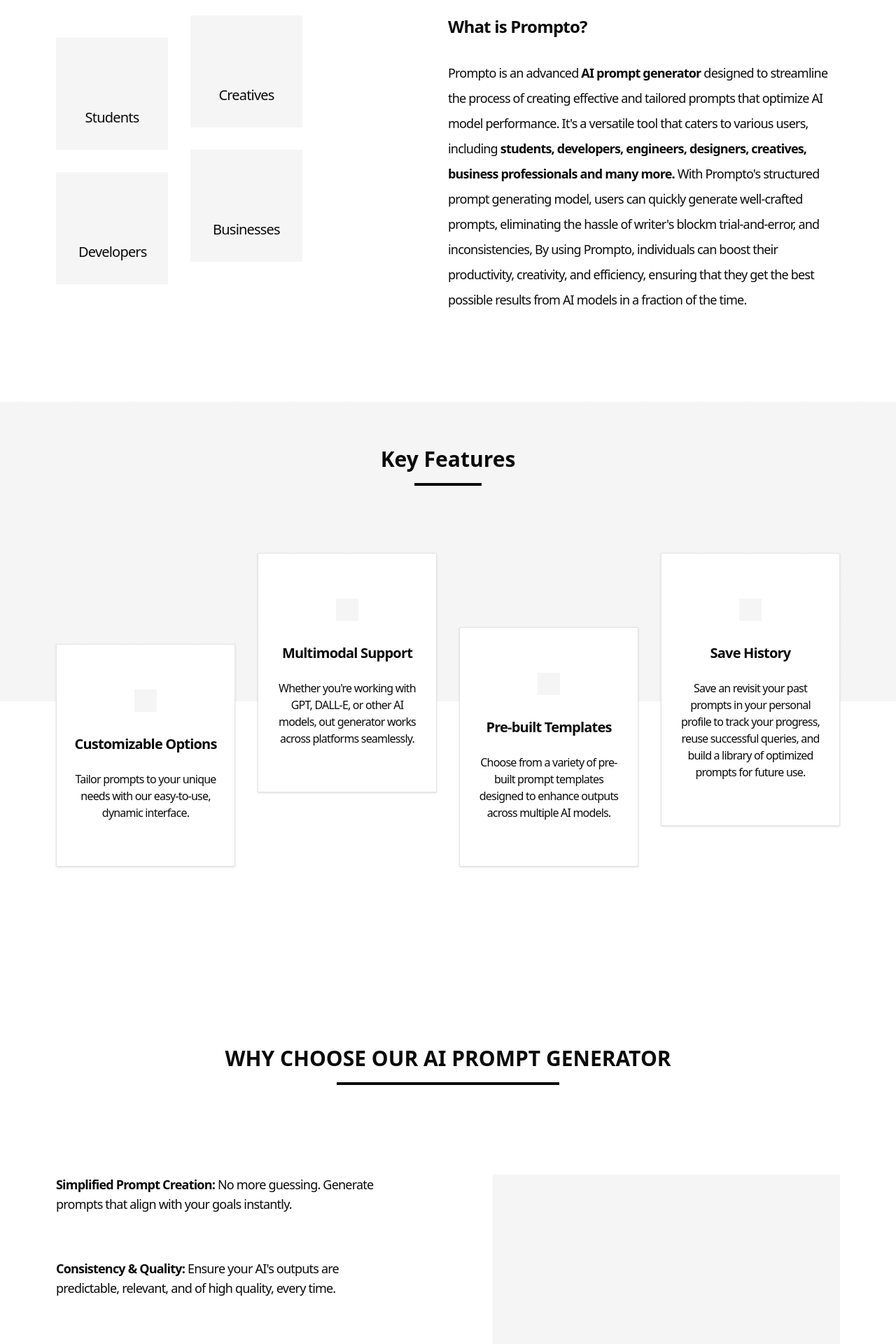
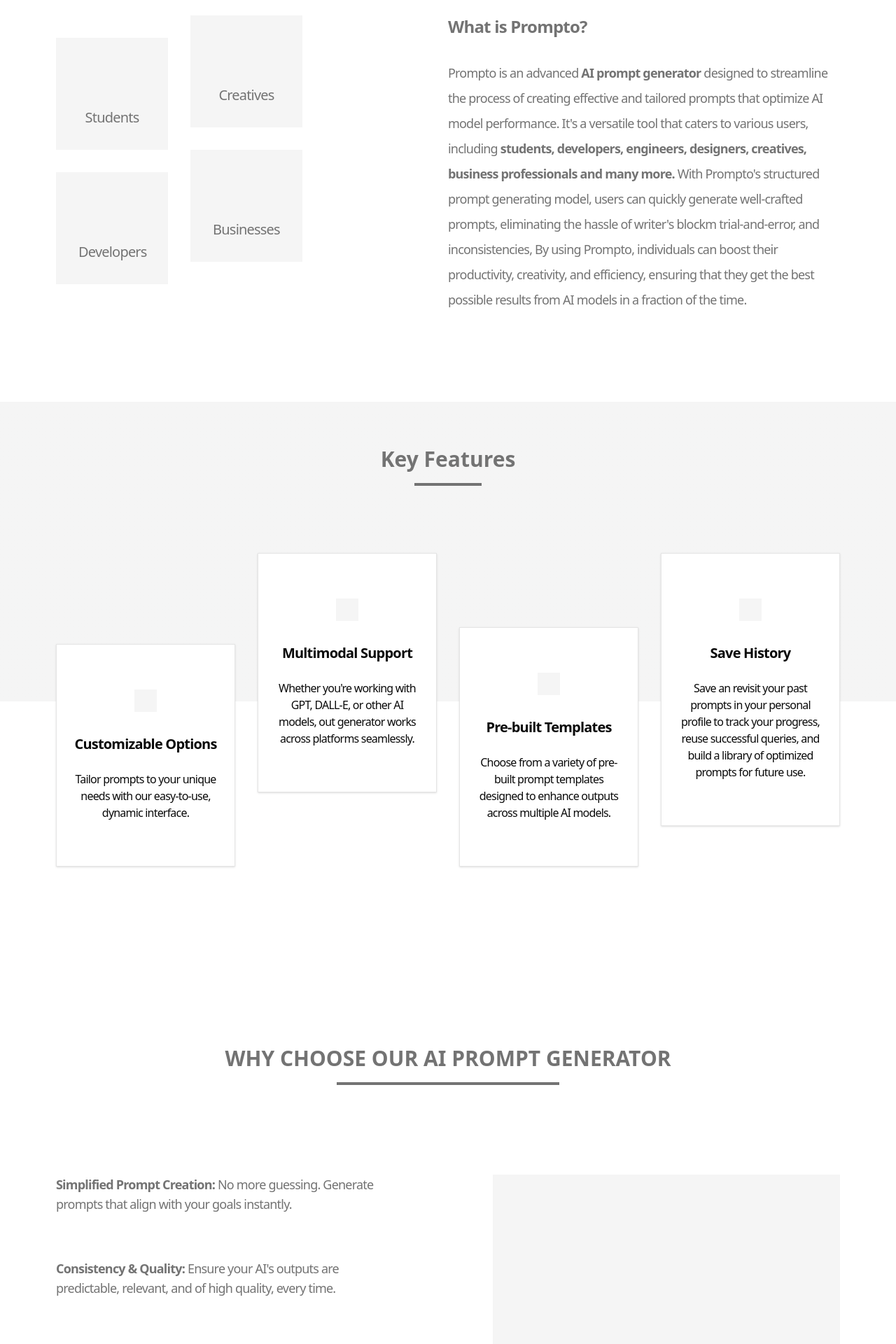
Before and after one commit to chingu-voyages/V54-tier3-team-37, a React (Vite) app in the folder frontend/: page / in a window 1280 px wide. Shown: the part 940-2860 px from the top of the page at 70% size. Built offline with nearby package versions, Linux system fonts and the light colour scheme; a web font is replaced by a local one.

Commit message:
feat(homepage): Add AboutHow and adjust text color

```diff
--- a/frontend/src/components/About.tsx
+++ b/frontend/src/components/About.tsx
@@ -11,10 +11,11 @@
 
 const About = () => {
   return (
-    <div className="w-full">
+    <div className="w-full text-muted-foreground">
       <AboutWhat />
       <AboutFeatures />
       <AboutWhy />
+      <AboutHow />
     </div>
   );
 };
@@ -46,20 +47,23 @@
       <Container className="gap-32 pt-16 pb-32">
         <div>
           <h2 className="text-3xl font-bold uppercase">Welcome to Prompto</h2>
-          <Separator className="border-foreground mx-auto mt-4 max-w-1/2 border-2" />
+          <Separator className="border-muted-foreground mx-auto mt-4 max-w-1/2 border-2" />
         </div>
         <div className="grid grid-cols-2 tracking-tighter">
-          <div className="grid w-fit h-fit grid-cols-2 text-center tracking-tighter">
+          <div className="grid h-fit w-fit grid-cols-2 text-center tracking-tighter">
             {personas.map((persona, index) => (
               <div
                 key={persona.name}
-                className={cn(`bg-muted size-40 flex flex-col justify-end p-8`, index % 2 === 0 && 'self-end mt-8 mr-8')}
+                className={cn(
+                  `bg-muted flex size-40 flex-col justify-end p-8`,
+                  index % 2 === 0 && 'mt-8 mr-8 self-end'
+                )}
               >
                 <span className="text-xl">{persona.name}</span>
               </div>
             ))}
           </div>
-          <div className="flex flex-col gap-8">
+          <div className="space-y-8">
             <h3 className="text-2xl font-bold">What is Prompto?</h3>
             <p className="text-lg leading-loose">
               Prompto is an advanced <strong>AI prompt generator</strong> designed to streamline the
@@ -114,7 +118,7 @@
       <Container className="gap-24 pt-16 pb-48">
         <div>
           <h2 className="text-3xl font-bold">Key Features</h2>
-          <Separator className="border-foreground mx-auto mt-4 max-w-1/2 border-2" />
+          <Separator className="border-muted-foreground mx-auto mt-4 max-w-1/2 border-2" />
         </div>
         <div className="grid h-112 w-full grid-cols-4 gap-8 text-center tracking-tighter">
           {cards.map((card, index) => (
@@ -139,15 +143,17 @@
   const reasons = [
     {
       heading: 'Simplified Prompt Creation',
-      description: 'No more guessing. Generate prompts that align with your goals instantly.'
+      description: 'No more guessing. Generate prompts that align with your goals instantly.',
     },
     {
       heading: 'Consistency & Quality',
-      description: 'Ensure your AI\'s outputs are predictable, relevant, and of high quality, every time.'
+      description:
+        "Ensure your AI's outputs are predictable, relevant, and of high quality, every time.",
     },
     {
       heading: 'Save Time & Boost Productivity',
-      description: 'Focus on what matters most—innovation—while we handle the prompt crafting for you.'
+      description:
+        'Focus on what matters most—innovation—while we handle the prompt crafting for you.',
     },
   ];
 
@@ -156,10 +162,10 @@
       <Container className="gap-32 pt-16 pb-32">
         <div>
           <h2 className="text-3xl font-bold uppercase">Why Choose Our AI Prompt Generator</h2>
-          <Separator className="border-foreground mx-auto mt-4 max-w-1/2 border-2" />
+          <Separator className="border-muted-foreground mx-auto mt-4 max-w-1/2 border-2" />
         </div>
-        <div className="grid grid-cols-2 tracking-tighter gap-32">
-          <div className="flex flex-col gap-16 tracking-tighter">
+        <div className="grid grid-cols-2 gap-32 tracking-tighter">
+          <div className="space-y-16 tracking-tighter">
             {reasons.map((reason) => (
               <div
                 key={reason.heading}
@@ -170,10 +176,187 @@
               </div>
             ))}
           </div>
-          <div className="h-full w-full bg-muted">
-          </div>
+          <div className="bg-muted h-full w-full"></div>
         </div>
       </Container>
     </section>
   );
 };
+
+const AboutHow = () => {
+  const reasons = [
+    {
+      heading: 'Simplified Prompt Creation',
+      description: 'No more guessing. Generate prompts that align with your goals instantly.',
+    },
+    {
+      heading: 'Consistency & Quality',
+      description:
+        "Ensure your AI's outputs are predictable, relevant, and of high quality, every time.",
+    },
+    {
+      heading: 'Save Time & Boost Productivity',
+      description:
+        'Focus on what matters most—innovation—while we handle the prompt crafting for you.',
+    },
+  ];
+
+  const steps = [
+    {
+      step: 1,
+      name: 'Login or Sign Up',
+      items: [
+        {
+          heading: '',
+          description: (
+            <p>
+              Login to your existing account or Sign Up if you don't have one yet. This will give
+              you access to the prompt generation features.
+            </p>
+          ),
+        },
+      ],
+    },
+    {
+      step: 2,
+      name: 'Fill in the form',
+      items: [
+        {
+          heading: 'Persona',
+          description: (
+            <p className="inline">
+              Define the role or identity you want the AI model to adopt (e.g. "UX Designer",
+              "Content Writer"). This helps guide the tone and style of the response.
+            </p>
+          ),
+        },
+        {
+          heading: 'Context',
+          description: (
+            <p className="inline">
+              Provide background information relevant to the task. This ensures the AI understands
+              the situation or specific task at hand.
+            </p>
+          ),
+        },
+        {
+          heading: 'Task',
+          description: (
+            <p className="inline">
+              Clearly specify the action or output you want from the AI model. Be direct and concise
+              about what you need.
+            </p>
+          ),
+        },
+        {
+          heading: 'Output',
+          description: (
+            <p className="inline">
+              Detail the format, style, and tone of the AI's response. Do you need a creative piece,
+              a formal report, or a technical document?
+            </p>
+          ),
+        },
+        {
+          heading: 'Constraints',
+          description: (
+            <p className="inline">
+              Set any limitations or guidelines the AI must follow, such as accessibility
+              requirements, word count limits, or content restrictions.
+            </p>
+          ),
+        },
+      ],
+    },
+    {
+      step: 3,
+      name: 'Click "Generate Prompt"',
+      items: [
+        {
+          heading: '',
+          description: (
+            <p>
+              Once all fields are filled, click, the <strong>"Generate Prompt"</strong> button to
+              generate your custom prompt based on the input provided.
+            </p>
+          ),
+        },
+      ],
+    },
+    {
+      step: 4,
+      name: 'View the result',
+      items: [
+        {
+          heading: 'Copy',
+          description: (
+            <p className="inline">
+              The generated prompt will appear in the <strong>"Result"</strong> section. You can
+              copy it by selecting the text and using <strong>Ctrl+C (Cmd+C)</strong>or the{' '}
+              <strong>"Copy" button.</strong>
+            </p>
+          ),
+        },
+        {
+          heading: 'Save for Future Use',
+          description: (
+            <p className="inline">
+              If you plan to use the prompt later, save it to your device, or store it in the app
+              for quick access.
+            </p>
+          ),
+        },
+        {
+          heading: 'Regenerate',
+          description: (
+            <p className="inline">
+              If you're not satisfied with the result, click "Regenerate" to create a new version of
+              the prompt with potentially different output.
+            </p>
+          ),
+        },
+      ],
+    },
+  ];
+
+  return (
+    <section className="w-full">
+      <Container className="gap-32 pt-16 pb-32">
+        <div>
+          <h2 className="text-3xl font-bold uppercase">How to Use Prompto's AI Prompt Generator</h2>
+          <Separator className="border-muted-foreground mx-auto mt-4 max-w-1/2 border-2" />
+        </div>
+
+        <ol className="space-y-16 text-lg">
+          {steps.map((step) => (
+            <li
+              key={step.step}
+              className="grid grid-cols-2 justify-between gap-32 tracking-tighter"
+            >
+              <div className="space-y-4">
+                <h3 className="font-bold">
+                  Step {step.step}: {step.name}
+                </h3>
+                {step.items.length > 1 ? (
+                  <ul className="list-disc space-y-4">
+                    {step.items.map((item) => (
+                      <li
+                        key={item.heading}
+                        className="ml-8"
+                      >
+                        <h4 className="inline font-bold">{item.heading}</h4>: {item.description}
+                      </li>
+                    ))}
+                  </ul>
+                ) : (
+                  step.items[0].description
+                )}
+              </div>
+              <div className="bg-muted mt-12 h-full w-full"></div>
+            </li>
+          ))}
+        </ol>
+      </Container>
+    </section>
+  );
+};
```
